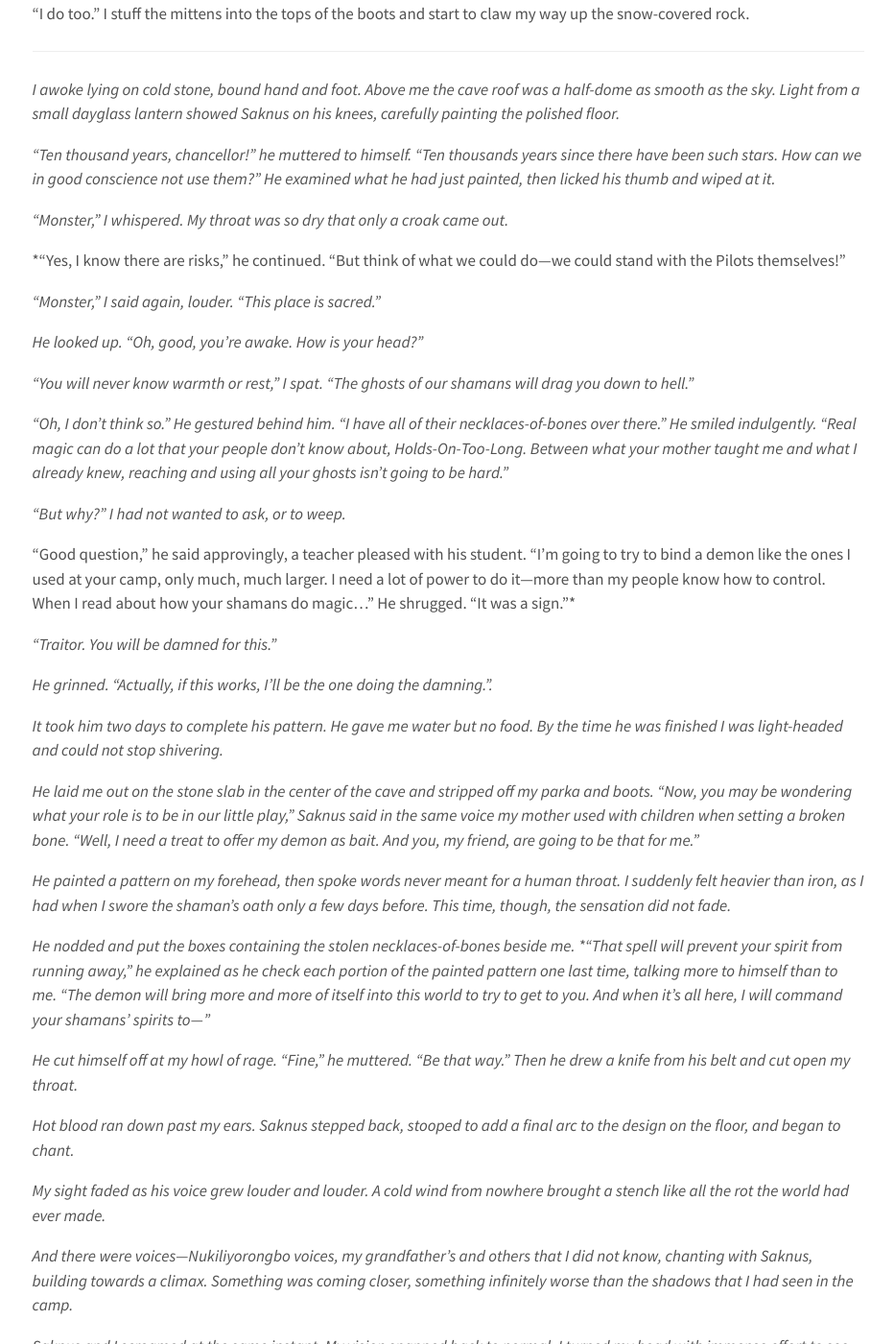
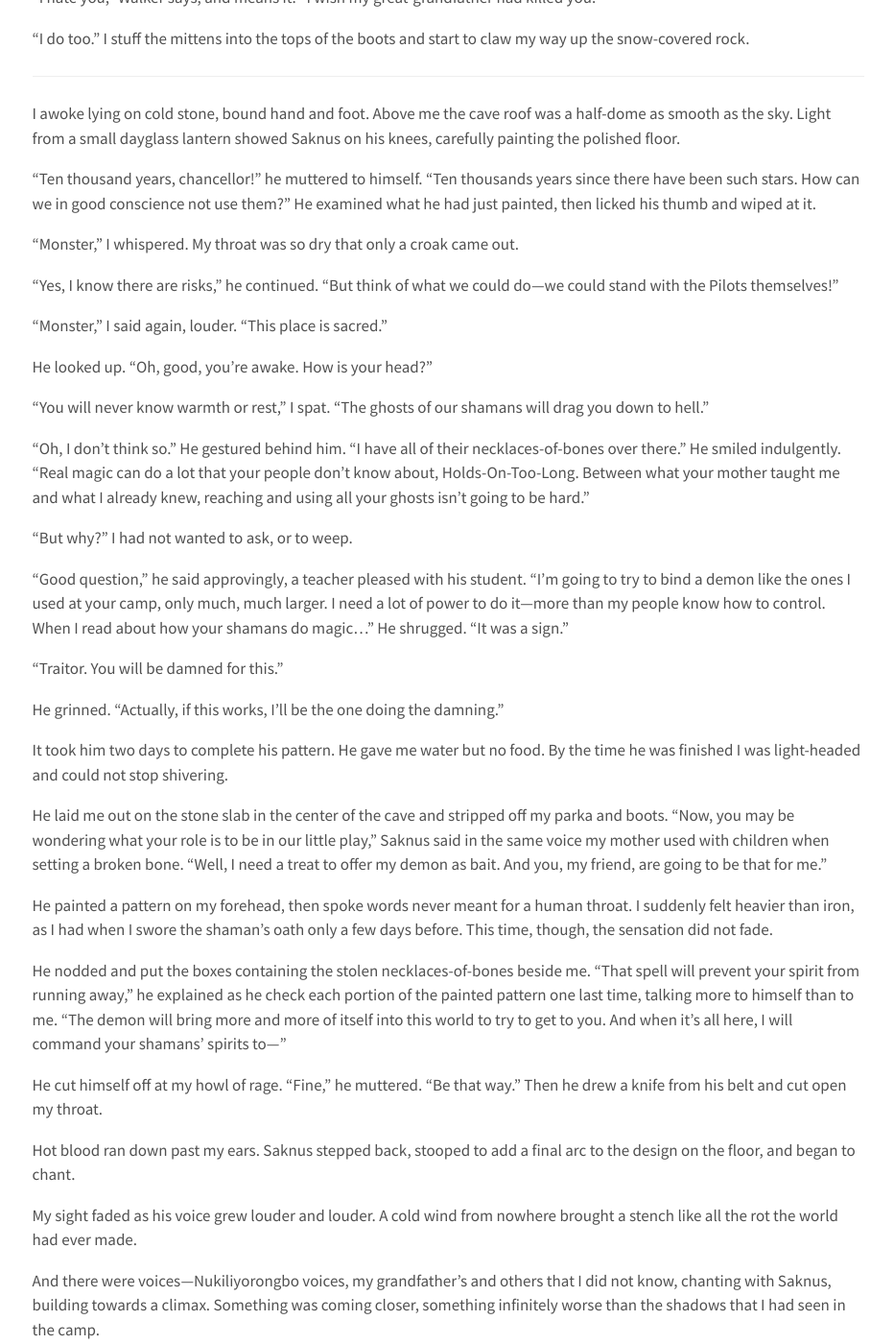
Before and after one commit to gvwilson/sensibleadventures, a Jekyll site: the page built from wrestler/wrestler.md, in a window 1280 px wide and 1400 px high, scrolled down 10205 px. Shown: the whole window at 96% size, without its empty margins (173-1105 px from the left). Built offline with Jekyll 4.4.1, drawn with Linux system fonts in a browser that asks for light colours; nearby versions of some CDN libraries; some of the changed text lies outside the part shown.

Commit message:
Minor edits

```diff
--- a/wrestler/wrestler.md
+++ b/wrestler/wrestler.md
@@ -4,20 +4,20 @@
 permalink: /wrestler/
 ---
 
-*He walked straight into my mother's camp one morning in the spring.
+He walked straight into my mother's camp one morning in the spring.
 My grandfather said that
 anyone without enough courtesy to sit at a polite distance and wait for an invitation
 should be turned away,
-but my mother made him welcome.*
+but my mother made him welcome.
 
-*She almost changed her mind when he pulled back the hood on his parka.
+She almost changed her mind when he pulled back the hood on his parka.
 His hair and beard were red,
-and his nose looked like a puffin's beak.*
+and his nose looked like a puffin's beak.
 
-*He smiled and said something in a strange language,
+He smiled and said something in a strange language,
 then laughed when we replied in our own.
 By the summer he and I were learning to wrestle spirits together.
-That is how Harald's Saknus came to the Nukiliyorongbo.*
+That is how Harald's Saknus came to the Nukiliyorongbo.
 
 ---
 
@@ -241,78 +241,78 @@
 She says it will be very soft."*
 
 *"It will only be a few days.
-You can put your arrows in Laugher's quiver when you return."*
-The camel bleats again.
+You can put your arrows in Laugher's quiver when you return."
+The camel bleats again.*
 
 ---
 
-*Saknus and I spent four years learning how to wrestle.
+Saknus and I spent four years learning how to wrestle.
 We trapped small birds and field mice,
 then used their bones to command their spirits to do small tricks
 before setting them free.
 Once I persuaded my brother to trap a lynx for us.
 We called its spirit back again and again until my mother found out.
 She beat me and my brother for doing it,
-but the only punishment for Saknus was a week without lessons.*
+but the only punishment for Saknus was a week without lessons.
 
-*At night he told us stories of his home in the stern,
+At night he told us stories of his home in the stern,
 of ships and kings and libraries
 and cities with so many people
 that no one knew all their names.
 He laughed at his mistakes as he learned our language,
-but brushed off questions about his family or his past.*
+but brushed off questions about his family or his past.
 
-*My grandfather sometimes grumbled that
+My grandfather sometimes grumbled that
 there was no point teaching someone with no ancestors how to wrestle,
 but my mother ignored him.
 His stories made the long nights fly by,
 and his presence added to our family's prestige.
 Other shamans came to meet her strange pupil,
-and Saknus learned a little more from each of them.*
+and Saknus learned a little more from each of them.
 
-*"A shaman needs strong spirits to work strong magic.
+"A shaman needs strong spirits to work strong magic.
 We must wrestle with them to make them obey us.
 Only in this way can magic be done."
 Saknus smiled whenever my mother said this
-as though at a joke only he had heard.*
+as though at a joke only he had heard.
 
-*"Can you only call your own ancestors back?" he asked.*
+"Can you only call your own ancestors back?" he asked.
 
-*"Yes," my mother replied,
+"Yes," my mother replied,
 and it was true.
 I had tried to reach other shamans' ancestors through their necklaces-of-bones,
-but I never could.*
+but I never could.
 
-*When my grandfather went to the Summer Lands we fasted for two days,
+When my grandfather went to the Summer Lands we fasted for two days,
 then cut off his thumbs and burned his body.
 My mother emptied the stew-pot and boiled the thumbs
-until the meat fell from them.*
+until the meat fell from them.
 
-*She took the bones and went away from camp.
+She took the bones and went away from camp.
 "A spirit fights hardest the first time it is called back,"
 I told Saknus,
 proud of knowing something he did not.
 "Once he submits,
-she will put his bones on her necklace."*
+she will put his bones on her necklace."
 
-*"It already has a great many,"
+"It already has a great many,"
 he observed.
 
-*"Twenty-two," I told him proudly.
+"Twenty-two," I told him proudly.
 "Every summer my mother makes a magic to tie her spirit to her own bones
 so that after she dies I can call her back and wrestle her.
 Every shaman does this for the sake of those who come after.
 If a shaman sees many summers and does this many times
-their grandchildren's grandchildren might still be able to call them."*
+their grandchildren's grandchildren might still be able to call them."
 
-*My brother Walks-In-Storm scowled as I spoke.
+My brother Walks-In-Storm scowled as I spoke.
 He often did around the big-nosed sternsman.
 We were twins,
 and he had taken to hunting as I had taken to the shaman's ways.
 He said little when Saknus was near,
 or left the tent if he could.
 We had been as close as teeth before Saknus came.
-It hurt me that we grew apart in those years.*
+It hurt me that we grew apart in those years.
 
 ---
 
@@ -357,7 +357,7 @@
 
 Walker shakes his head.
 "No one will be there this time of the year.
-They will all be starboard---where there are furs.
+They will all be starboard where there are furs.
 Or sewing blankets,"
 he adds with a trace of bitterness.
 
@@ -451,89 +451,89 @@
 
 ---
 
-*And then one day Saknus destroyed us.
+And then one day Saknus destroyed us.
 When the sun was so strong that it shone all night the Nukiliyorongbo gathered
 to trade and arrange marriages and welcome new shamans.
 There was singing and dancing
-and games of skill as young men and women tried to impress skeptical mothers and fathers.*
+and games of skill as young men and women tried to impress skeptical mothers and fathers.
 
-*My brother Walks-In-Storm won easily at spear-throwing and running,
+My brother Walks-In-Storm won easily at spear-throwing and running,
 but I did not compete.
 I was preparing to receive the scars of a shaman.
-"I am sorry you have no ancestors to wrestle," I said to Saknus.*
+"I am sorry you have no ancestors to wrestle," I said to Saknus.
 
-*He smiled.
+He smiled.
 After four years among us,
 he still showed his teeth when he did this.
 "The stars are such as they have not been in many years, Holds-On-Too-Long," he said.
 "Who knows what might happen?"
 Then he laughed and I laughed with him,
-for what did the stars have to do with magic?*
+for what did the stars have to do with magic?
 
-*I went out the next morning onto the tundra
+I went out the next morning onto the tundra
 with my mother and two other shamans.
 I returned that evening with a crusted wound on each cheek
 and a tooth from my grandmother's father on a thong around my neck.
 His spirit had faded so much that he could barely light a fire,
-but I had never been prouder.*
+but I had never been prouder.
 
-*We came back to find people gathered around the field in the center of the camp.
+We came back to find people gathered around the field in the center of the camp.
 "The stranger is going to show us a new game,"
 my brother said,
-scowling.*
+scowling.
 
-*Saknus had drawn a complicated pattern on the field with sand,
+Saknus had drawn a complicated pattern on the field with sand,
 a star with five points enclosed in a circle.
 Strange symbols ringed it,
 and torch stakes stood at each point.
 He waved to us and smiled,
-then raised his arm into the air.*
+then raised his arm into the air.
 
-*Suddenly his hand was covered with flame.
+Suddenly his hand was covered with flame.
 People oohed and aahed around us
 as Saknus lit each of the torches in turn.
 "How does he do this?"
 Walks-In-Storm demanded.
-"You said he could not wrestle!"*
+"You said he could not wrestle!"
 
-*My mother shook her head.
+My mother shook her head.
 "He is not wrestling," she said.
-"I do not know what he is doing."*
+"I do not know what he is doing."
 
-*When all the torches were lit
+When all the torches were lit
 the fire on Saknus's hand flickered out.
-He closed his eyes and let hell loose upon us.*
+He closed his eyes and let hell loose upon us.
 
-*My uncle was standing beside me.
+My uncle was standing beside me.
 He screamed and fell to the ground,
 clawing at his throat.
 I saw a dim form sitting astride him,
 strangling him with four hands
-while smoke poured from its eyes.*
+while smoke poured from its eyes.
 
-"He's killing us!" my brother shouted as other shamans doubled over or simply collapsed.
+He's killing us!" my brother shouted as other shamans doubled over or simply collapsed.
 He threw his spear.
-It faltered and fell to the earth outside Saknus's circle.*
+It faltered and fell to the earth outside Saknus's circle.
 
-*People ran from the field.
+People ran from the field.
 I did not.
 Sworn only that day,
 I was still a shaman.
 I called the one ancestor I had,
 as the other shamans called those whose bones they carried,
-but none could batter through the wall Saknus had created.*
+but none could batter through the wall Saknus had created.
 
-*When it finally ended,
+When it finally ended,
 two dozen shamans and many others lay dead on the grass.
 I stood there with tears on my face,
 unable even to curse Saknus in my rage.
-He opened his eyes and smiled.*
+He opened his eyes and smiled.
 
-*"Holds-On-Too-Long," he said approvingly,
+"Holds-On-Too-Long," he said approvingly,
 ignoring the spears, rocks, and corpses that lay around him.
-"Good. Very good. You are going to help me now."*
+"Good. Very good. You are going to help me now."
 
-*Spirit hands closed around my throat.*
+Spirit hands closed around my throat.
 
 ---
 
@@ -840,45 +840,45 @@
 
 ---
 
-*I awoke lying on cold stone,
+I awoke lying on cold stone,
 bound hand and foot.
 Above me the cave roof was a half-dome as smooth as the sky.
 Light from a small dayglass lantern showed Saknus on his knees,
-carefully painting the polished floor.*
+carefully painting the polished floor.
 
-*"Ten thousand years, chancellor!"
+"Ten thousand years, chancellor!"
 he muttered to himself.
 "Ten thousands years since there have been such stars.
 How can we in good conscience not use them?"
 He examined what he had just painted,
-then licked his thumb and wiped at it.*
+then licked his thumb and wiped at it.
 
-*"Monster," I whispered.
-My throat was so dry that only a croak came out.*
+"Monster," I whispered.
+My throat was so dry that only a croak came out.
 
-*"Yes, I know there are risks," he continued.
+"Yes, I know there are risks," he continued.
 "But think of what we could do---we could stand with the Pilots themselves!"
 
-*"Monster," I said again, louder.
-"This place is sacred."*
+"Monster," I said again, louder.
+"This place is sacred."
 
-*He looked up.
+He looked up.
 "Oh, good, you're awake.
-How is your head?"*
+How is your head?"
 
-*"You will never know warmth or rest," I spat.
-"The ghosts of our shamans will drag you down to hell."*
+"You will never know warmth or rest," I spat.
+"The ghosts of our shamans will drag you down to hell."
 
-*"Oh, I don't think so."
+"Oh, I don't think so."
 He gestured behind him.
 "I have all of their necklaces-of-bones over there."
 He smiled indulgently.
 "Real magic can do a lot that your people don't know about, Holds-On-Too-Long.
 Between what your mother taught me and what I already knew,
-reaching and using all your ghosts isn't going to be hard."*
+reaching and using all your ghosts isn't going to be hard."
 
-*"But why?"
-I had not wanted to ask, or to weep.*
+"But why?"
+I had not wanted to ask, or to weep.
 
 "Good question," he said approvingly,
 a teacher pleased with his student.
@@ -887,83 +887,83 @@
 I need a lot of power to do it---more than my people know how to control.
 When I read about how your shamans do magic..."
 He shrugged.
-"It was a sign."*
+"It was a sign."
 
-*"Traitor. You will be damned for this."*
+"Traitor. You will be damned for this."
 
-*He grinned.
-"Actually, if this works, I'll be the one doing the damning.".*
+He grinned.
+"Actually, if this works, I'll be the one doing the damning."
 
-*It took him two days to complete his pattern.
+It took him two days to complete his pattern.
 He gave me water but no food.
-By the time he was finished I was light-headed and could not stop shivering.*
+By the time he was finished I was light-headed and could not stop shivering.
 
-*He laid me out on the stone slab in the center of the cave
+He laid me out on the stone slab in the center of the cave
 and stripped off my parka and boots.
 "Now, you may be wondering what your role is to be in our little play,"
 Saknus said in the same voice my mother used with children when setting a broken bone.
 "Well, I need a treat to offer my demon as bait.
-And you, my friend, are going to be that for me."*
+And you, my friend, are going to be that for me."
 
-*He painted a pattern on my forehead,
+He painted a pattern on my forehead,
 then spoke words never meant for a human throat.
 I suddenly felt heavier than iron,
 as I had when I swore the shaman's oath only a few days before.
-This time, though, the sensation did not fade.*
+This time, though, the sensation did not fade.
 
-*He nodded and put the boxes containing the stolen necklaces-of-bones beside me.
-*"That spell will prevent your spirit from running away," he explained
+He nodded and put the boxes containing the stolen necklaces-of-bones beside me.
+"That spell will prevent your spirit from running away," he explained
 as he check each portion of the painted pattern one last time,
 talking more to himself than to me.
 "The demon will bring more and more of itself into this world to try to get to you.
 And when it's all here,
-I will command your shamans' spirits to---"*
+I will command your shamans' spirits to---"
 
-*He cut himself off at my howl of rage.
+He cut himself off at my howl of rage.
 "Fine," he muttered.
 "Be that way."
-Then he drew a knife from his belt and cut open my throat.*
+Then he drew a knife from his belt and cut open my throat.
 
-*Hot blood ran down past my ears.
+Hot blood ran down past my ears.
 Saknus stepped back,
 stooped to add a final arc to the design on the floor,
-and began to chant.*
+and began to chant.
 
-*My sight faded as his voice grew louder and louder.
+My sight faded as his voice grew louder and louder.
 A cold wind from nowhere
-brought a stench like all the rot the world had ever made.*
+brought a stench like all the rot the world had ever made.
 
-*And there were voices---Nukiliyorongbo voices,
+And there were voices---Nukiliyorongbo voices,
 my grandfather's and others that I did not know,
 chanting with Saknus,
 building towards a climax.
 Something was coming closer,
-something infinitely worse than the shadows that I had seen in the camp.*
+something infinitely worse than the shadows that I had seen in the camp.
 
-*Saknus and I screamed at the same instant.
+Saknus and I screamed at the same instant.
 My vision snapped back to normal.
 I turned my head with immense effort to see him lying dead beside the pattern
 with a spear through his chest.
-Walks-In-Storm stood at the entrance to the cave, calling my name.*
+Walks-In-Storm stood at the entrance to the cave, calling my name.
 
-*My limbs felt like they were made of stone,
+My limbs felt like they were made of stone,
 but somehow I stood.
 I stepped over Saknus's body.
-The air crackled around me as I left the pattern.*
+The air crackled around me as I left the pattern.
 
-*"Come!" my brother shouted.
+"Come!" my brother shouted.
 I took a few steps,
 leaning like a cripple on his arm,
-then stopped.*
+then stopped.
 
-*"The necklaces," I said. "We must get the necklaces."
-All my people's power...*
+"The necklaces," I said. "We must get the necklaces."
+All my people's power...
 
-*I turned and shambled back,
+I turned and shambled back,
 but when I tried to step into the pattern I could not.
 I told Walks-In-Storm to try, but he could not either.
 As my heart stopped beating,
-I tried one last time to weep.*
+I tried one last time to weep.
 
 ---
 
@@ -1113,12 +1113,12 @@
 It was not enough:
 the en-Ruuda had seen furs and gold.
 They came back in strength,
-bringing the coughing sickness and the bleeding sickness and whisky.*
+bringing the coughing sickness and the bleeding sickness and whisky.
 
-*So I swore an oath with my brother,
+So I swore an oath with my brother,
 drew maps,
 told his children and their children to spread rumors,
-and practiced patience.*
+and practiced patience.
 
 ---
 
```
Also changed, not shown: other parts of wrestler/wrestler.md (+16 -17 lines).
